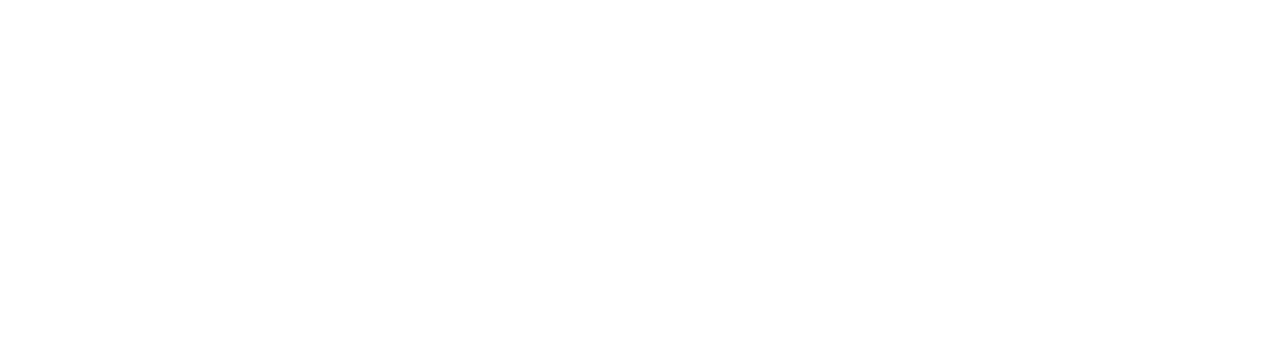
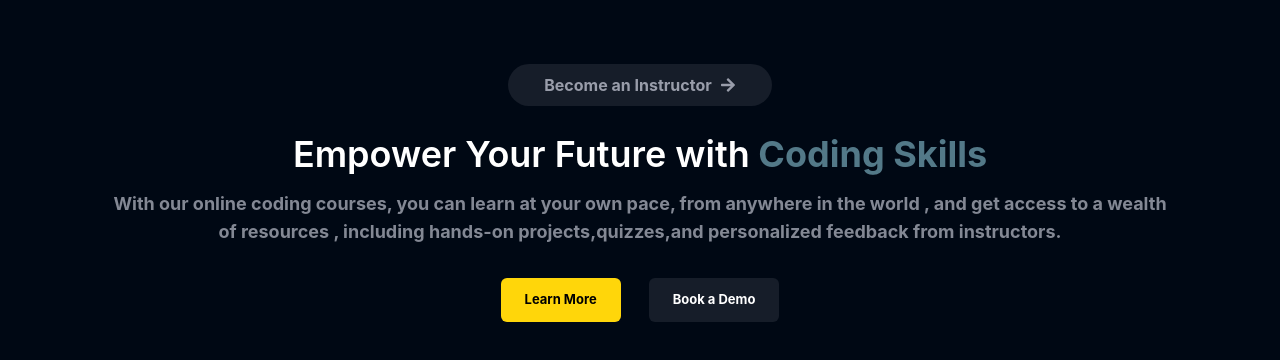
Before and after one commit to Nikhil-4102/EdTech-Platform, a React (Create React App) app in the folder Frontend/: page / in a window 1280 px wide. Shown: the top 360 px of the page. Built offline with nearby package versions, Linux system fonts and the light colour scheme.

Commit message:
home page section 1 Done

```diff
--- a/Frontend/src/App.css
+++ b/Frontend/src/App.css
@@ -1 +1,8 @@
 /* write your css here */
+@tailwind base;
+@tailwind components;
+@tailwind utilities;
+
+html ,body {
+    overflow-x: hidden;
+}
--- a/Frontend/src/App.js
+++ b/Frontend/src/App.js
@@ -4,7 +4,7 @@
 
 function App() {
   return (
-   <div className="w-screen ">
+   <div className="w-screen min-h-screen bg-richblack-900 flex flex-col font-inter">
        <Routes>
            <Route path="/" element={<Home/>} />
 
--- /dev/null
+++ b/Frontend/src/components/core/HomePage/Button.jsx
@@ -0,0 +1,17 @@
+import React from 'react'
+import { Link } from 'react-router-dom'
+
+function Button({children , active ,linkto}) {
+  return (
+    <Link to={linkto}>
+        <div className ={`text-center text-[13px] px-6 py-3 rounded-md font-bold
+            ${active ? "bg-yellow-50 text-black" : "bg-richblack-800"}
+            hover:scale-95 transition-all duration-200
+            `}>
+            {children}
+        </div>
+    </Link>
+  )
+}
+
+export default Button
--- /dev/null
+++ b/Frontend/src/components/core/HomePage/HighlightText.jsx
@@ -0,0 +1,12 @@
+import React from 'react'
+
+function HighlightText({text}) {
+  return (
+    <span className='font-bold text-richblue-200'>
+        {" "}
+        {text}
+    </span>
+  )
+}
+
+export default HighlightText
--- a/Frontend/src/pages/Home.jsx
+++ b/Frontend/src/pages/Home.jsx
@@ -1,16 +1,20 @@
 import React from 'react'
 import {FaArrowRight} from 'react-icons/fa'
 import {Link} from 'react-router-dom'
+import HighlightText from '../components/core/HomePage/HighlightText'
+import CTAButton from '../components/core/HomePage/Button'
 
 const Home = () => {
   return (
     <div>
        {/* {Section 1} */}
-        <div className='relative mx-auto flex flex-col w-11/12 items-center text-white justify-between '>
+        <div className=' relative mx-auto flex flex-col w-11/12 max-w-maxContent items-center text-white justify-between '>
             <   Link to ={"/signup"}>
 
-               <div>
-                    <div>
+               <div className='group mt-16 p-1 mx-auto rounded-full bg-richblack-800 font-bold text-richblack-200
+                   transition-all duration-200 hover:scale-95 w-fit'>
+                    <div className='flex flex-row items-center gap-2 rounded-full px-8 py-[5px]
+                            transition-all duration-200 group-hover:bg-richblack-900'>
                        <p>Become an Instructor</p>
                        <FaArrowRight></FaArrowRight>
                     </div>
@@ -18,6 +22,26 @@
 
 
             </Link>
+
+            <div className='text-center text-4xl font-semibold mt-7'>
+                Empower Your Future with
+                <HighlightText text={"Coding Skills"} />
+            </div>
+
+            <div className='mt-4 w-[90%] text-center text-lg font-bold text-richblack-300'>
+                With our online coding courses, you can learn at your own pace, from anywhere in the world , and get access to a wealth of resources , including hands-on projects,quizzes,and personalized feedback from instructors.
+            </div>
+
+            <div className='flex flex-row gap-7 mt-8'>
+                 <CTAButton active={true} linkto={"/signup"}>Learn More</CTAButton>
+                 <CTAButton active={false} linkto={"/login"}>Book a Demo</CTAButton>
+            </div>
+
+            <div>
+                <video>
+
+                </video>
+            </div>
         </div>
 
 
```
